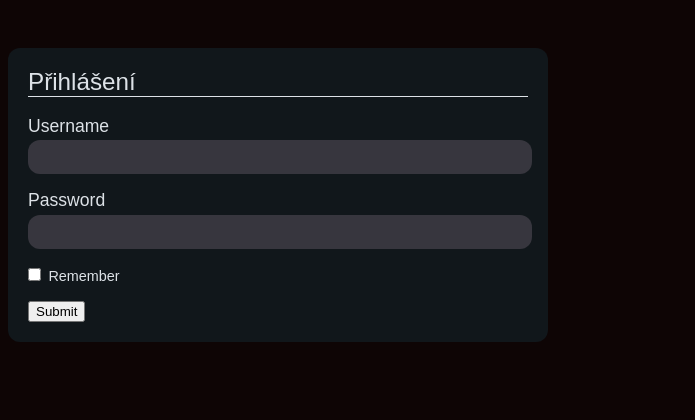
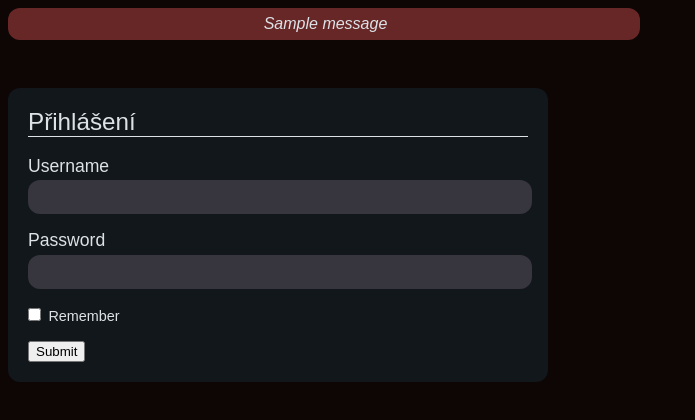
Before and after one commit to cenekp74/festival-obrazovky, a Python web app: template app/templates/login.html in a window 1280 px wide. Shown: the top 420 px of the page, without its empty margins (0-695 px from the left). Run offline with Jinja, Linux system fonts and the light colour scheme; the template is opened without the code that fills it, so the values that code supplies are empty, except form fields; one stand-in notice (Sample message) is shown; form fields are guessed from the names that the template uses.

Commit message:
bugfix - added flash alerts to login page

```diff
--- a/app/templates/login.html
+++ b/app/templates/login.html
@@ -8,6 +8,15 @@
 </head>
 
 <body>
+    {% with messages = get_flashed_messages(with_categories=true) %}
+    {% if messages %}
+    {% for category, message in messages %}
+    <div class="alert alert-{{ category }}">
+        {{ message }} <i onclick="setParentDisplayNone(this)" class="fa fa-xmark"></i>
+    </div>
+    {% endfor %}
+    {% endif %}
+    {% endwith %}
     <div class="container container-form">
         <form method="POST" action="">
             {{ form.hidden_tag() }}
@@ -49,4 +58,5 @@
             </div>
         </form>
     </div>
+    <script src="{{ url_for('static', filename='js/main.js') }}"></script>
 </body>
```
